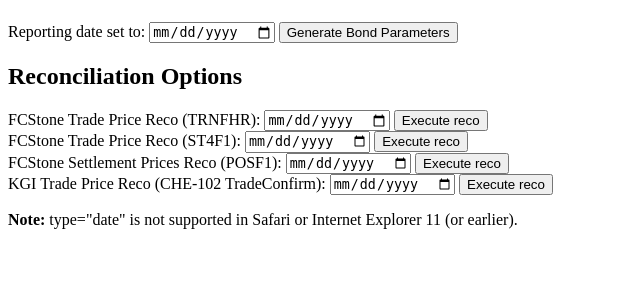
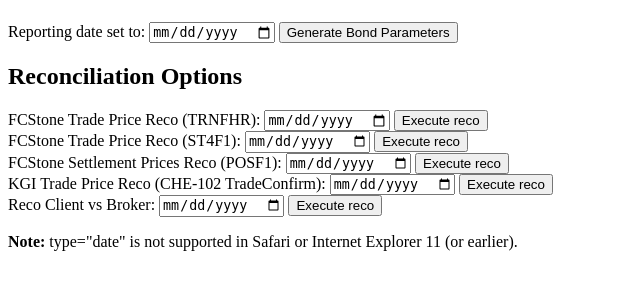
Before and after one commit to lastseenjustnow/flask-demo, a Flask app: page / in a window 1280 px wide. Shown: the part 268-568 px from the top of the page, without its empty margins (0-640 px from the left). Run offline with Flask 2, Linux system fonts and the light colour scheme.

Commit message:
Client vs Broker Reco scenario had been added.

```diff
--- a/server.py
+++ b/server.py
@@ -581,6 +581,15 @@
         [ResultInfo("Command has been passed to a server. File will have been delivered to email in a few minutes.")])
     return render_template('results.html', table=res)
 
+@app.route('/reco_client_broker', methods=['GET', 'POST'])
+def reco_client_broker():
+    data = {"conf": {"to_date": request.form['reco_client_broker']}}
+    requests.post("http://localhost:8080/api/experimental/dags/reco_client_broker/dag_runs",
+                  data=json.dumps(data))
+    res = ResultsTable(
+        [ResultInfo("Command has been passed to a server. File will have been delivered to email in a few minutes.")])
+    return render_template('results.html', table=res)
+
 
 if __name__ == '__main__':
     app.secret_key = 'super secret key'
--- a/templates/index.html
+++ b/templates/index.html
@@ -45,7 +45,11 @@
     <input type="date" id="kgi_trade_price" name="kgi_trade_price">
     <input type="submit" name="Execute reco" value="Execute reco">
 </form>
-
+<form method=post action="/reco_client_broker">
+    <label for="reco_client_broker">Reco Client vs Broker:</label>
+    <input type="date" id="reco_client_broker" name="reco_client_broker">
+    <input type="submit" name="Execute reco" value="Execute reco">
+</form>
 <p><strong>Note:</strong> type="date" is not supported in Safari or Internet Explorer 11 (or earlier).</p>
 
 </body>
```
